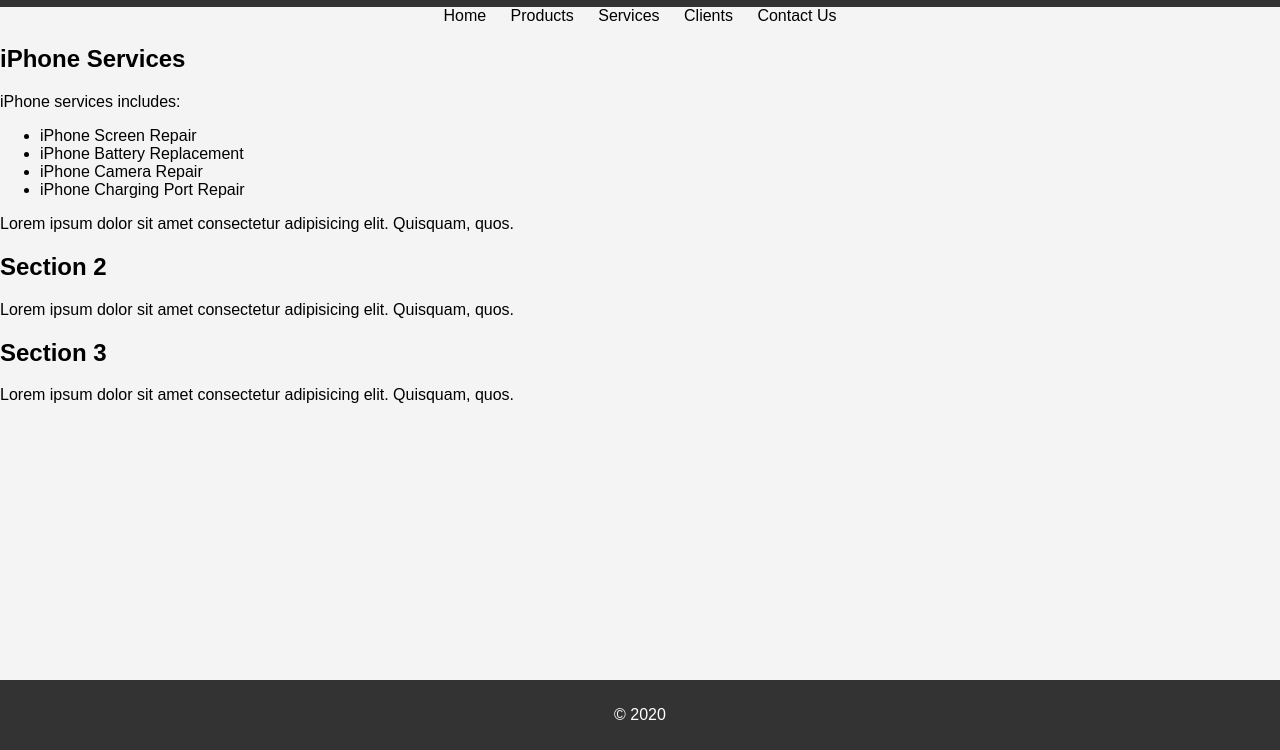
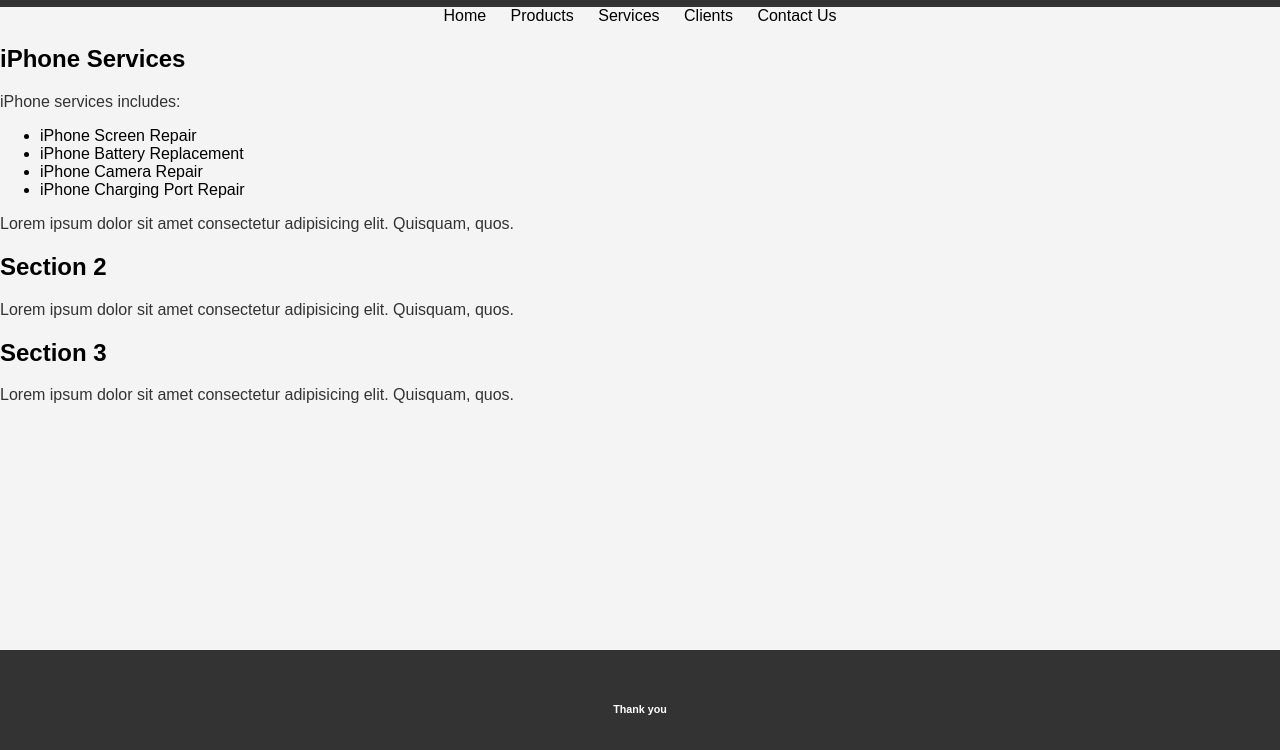
Before and after one commit to ainugiri/21May2024, a plain HTML site: page index.html in a window 1280 px wide. Shown: the part 50-800 px from the top of the page. Drawn offline with Linux system fonts and the light colour scheme.

Commit message:
main is modified wrt cr213

```diff
--- a/index.css
+++ b/index.css
@@ -52,3 +52,9 @@ footer{
     bottom: 0;
     width: 100%;
 }
+
+p{
+    margin: 0;
+    color: #333;
+
+}
--- a/index.html
+++ b/index.html
@@ -42,6 +42,8 @@
     </main>
     <footer>
         <p>&copy; 2020</p>
+        <!-- #region -->
+        <h6>Thank you</h6>
     </footer>
 </body>
 </html>
```
Also changed, not shown: index.js (+13 -0 lines).
